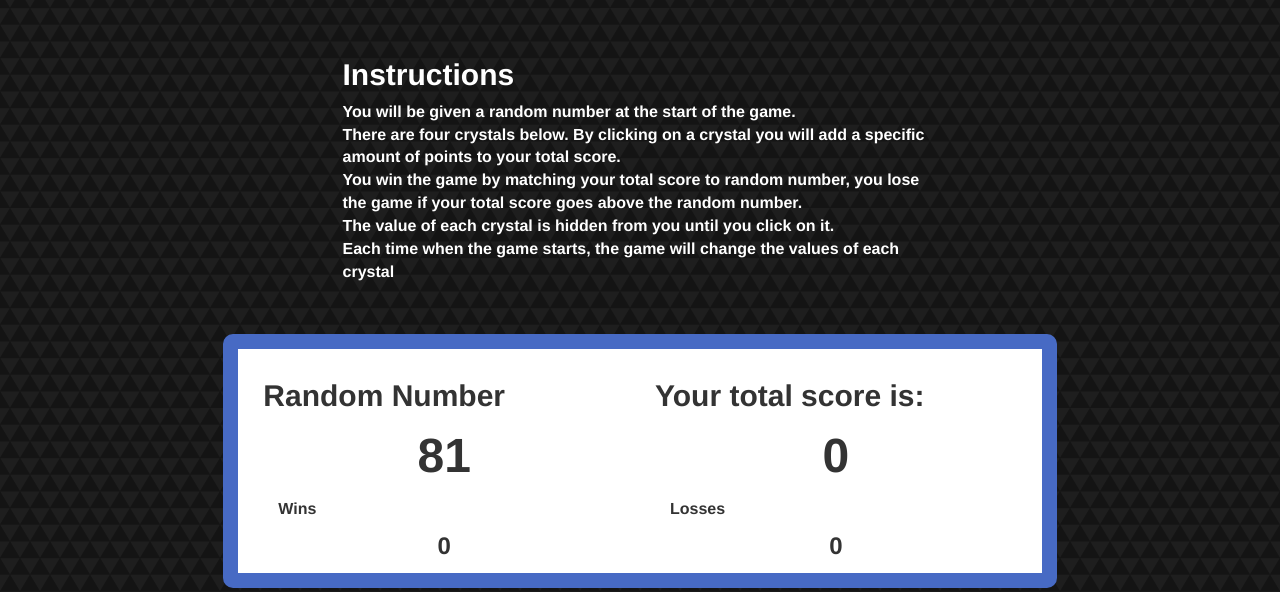
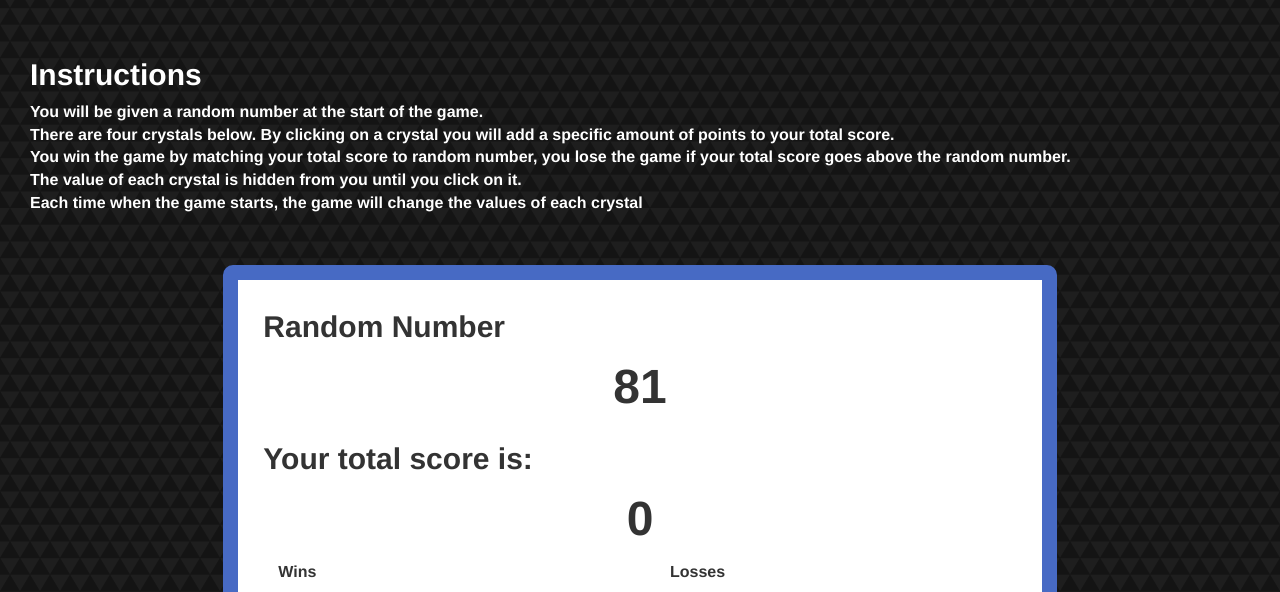
Before and after one commit to RJPerry23d/crystal-game, a plain HTML site: page index.html in a window 1280 px wide. Shown: the part 192-784 px from the top of the page. Drawn offline with nearby package versions, Linux system fonts and the light colour scheme.

Commit message:
updated look in xs screen

```diff
--- a/index.html
+++ b/index.html
@@ -18,7 +18,7 @@
     <div class="col-md-12 col-sm-12 text-center" id="logo">
       <img class="text-center" src="assets/images/header2.png" alt="Crystal Game logo"></img>
     </div>
-    <div class="col-med-6 col-xs-6 instructions">
+    <div class="col-med-6 col-xs-12 instructions">
       <div>
         <div>
           <h2><strong>Instructions</strong></h2>
@@ -37,7 +37,7 @@
     </div>
     <div class="col-md-8 scoreboard">
       <div class="row" id="totals">
-        <div class="col-med-6 col-xs-6">
+        <div class="col-med-6 col-xs-12">
           <div>
             <h2><strong>Random Number</strong></h2>
           </div>
@@ -45,7 +45,7 @@
             <strong>39</strong>
           </div>
         </div>
-        <div class="col-med-6 col-xs-6">
+        <div class="col-med-6 col-xs-12">
           <div>
             <h2><strong>Your total score is:</strong></h2>
           </div>
```
